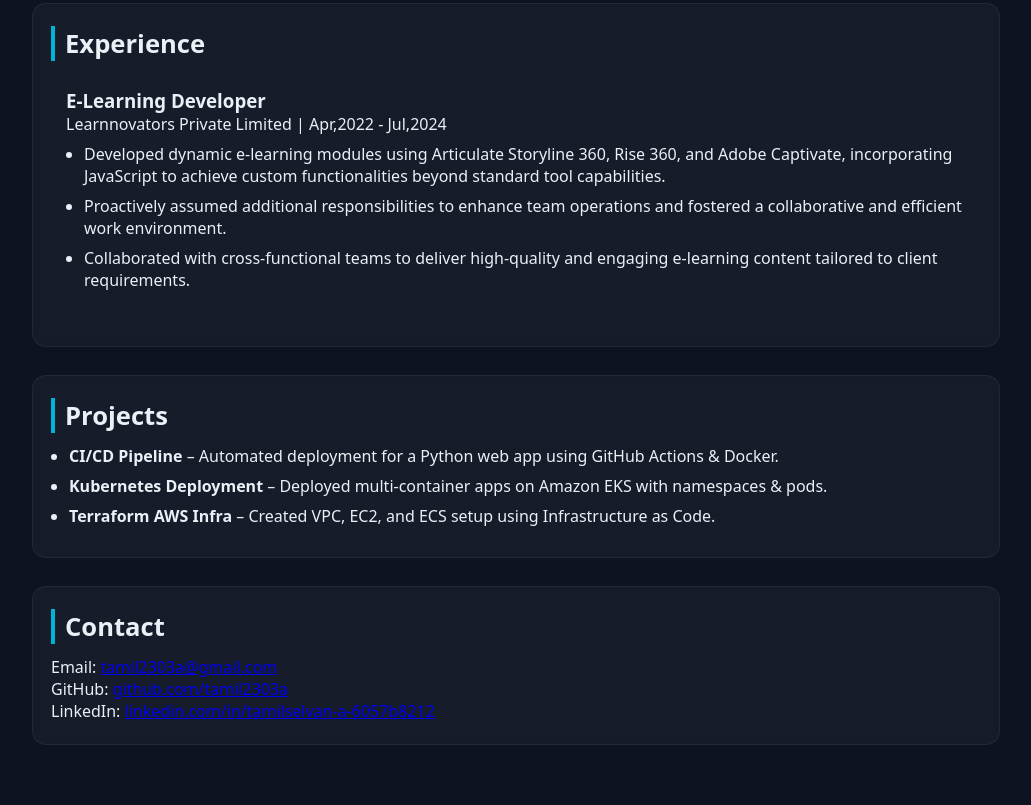
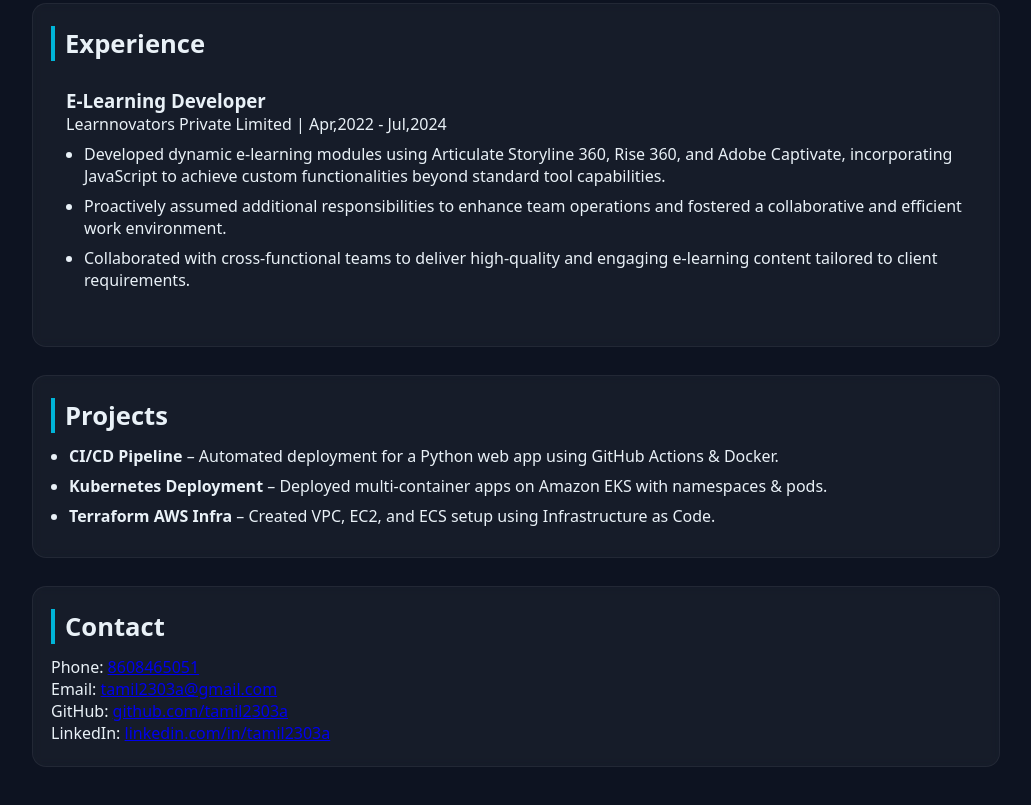
Before and after one commit to tamil2303a/tamil2303a.github.io, a plain HTML site: page index.html in a window 1280 px wide. Shown: the part 1289-2094 px from the top of the page, without its empty margins (124-1155 px from the left). Drawn offline with Linux system fonts and the light colour scheme.

Commit message:
Update index.html

```diff
--- a/index.html
+++ b/index.html
@@ -93,9 +93,10 @@
   <!-- Contact Section -->
   <section id="contact">
     <h2>Contact</h2>
+    <p>Phone: <a href="tel:+918608465051">8608465051</a></p>
     <p>Email: <a href="mailto:tamil2303a@gmail.com">tamil2303a@gmail.com</a></p>
     <p>GitHub: <a href="https://github.com/tamil2303a" target="_blank">github.com/tamil2303a</a></p>
-    <p>LinkedIn: <a href="https://www.linkedin.com/in/tamilselvan-a-6057b8212" target="_blank">linkedin.com/in/tamilselvan-a-6057b8212</a></p>
+    <p>LinkedIn: <a href="https://www.linkedin.com/in/tamil2303a" target="_blank">linkedin.com/in/tamil2303a</a></p>
   </section>
   </main>
 
```
